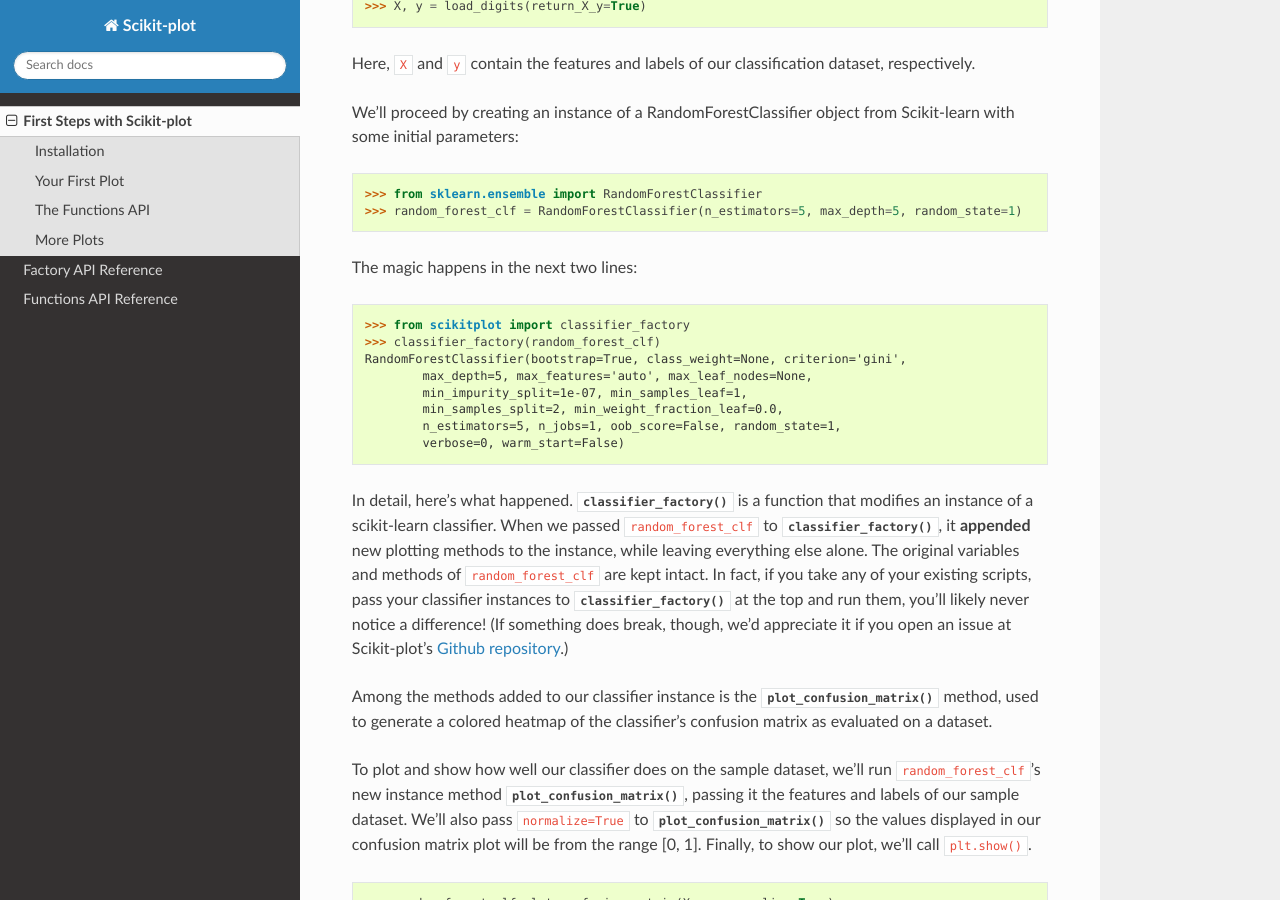
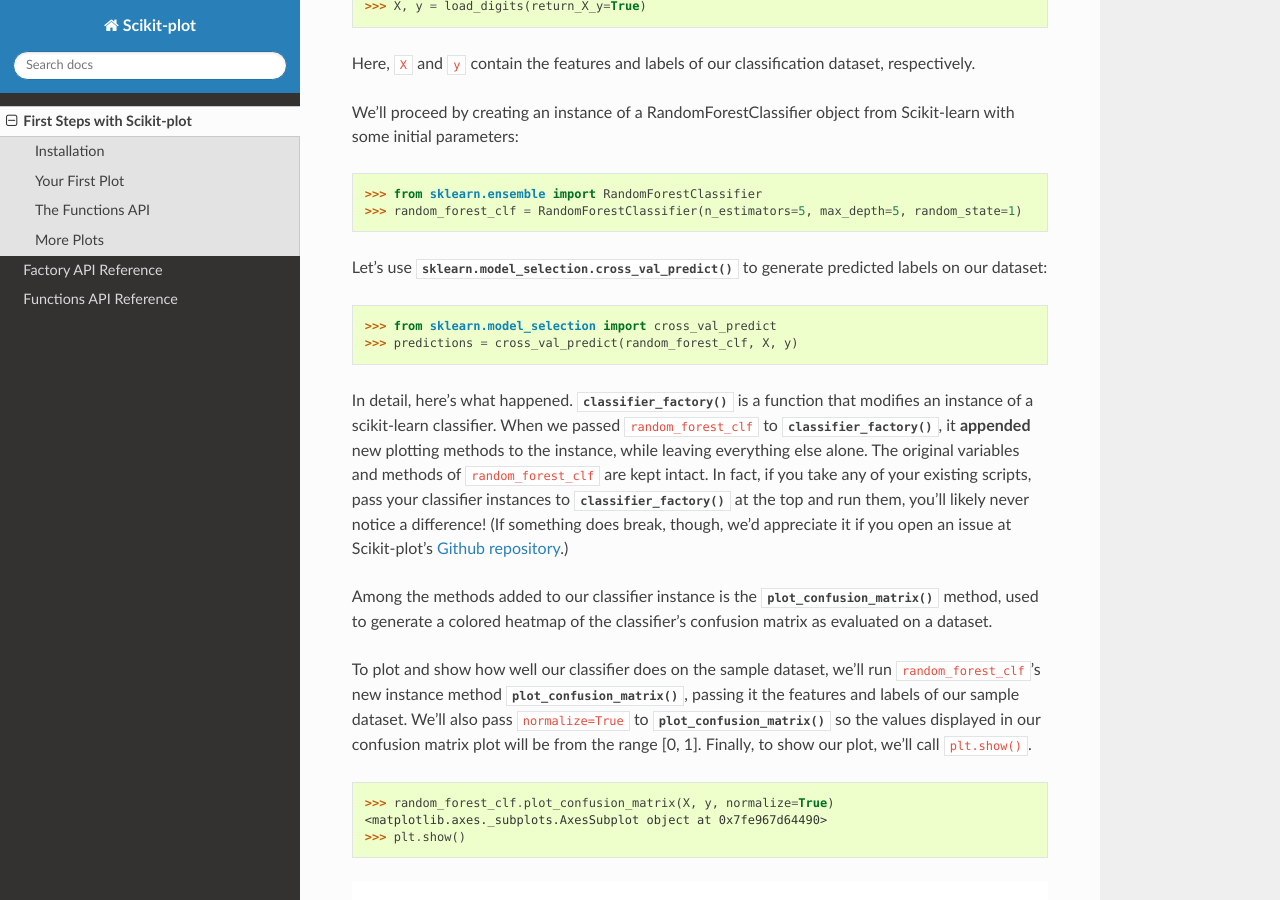
Before and after one commit to reiinakano/scikit-plot, a Sphinx documentation site: the page built from docs/Quickstart.rst, in a window 1280 px wide and 900 px high, scrolled down 1178 px. Built offline with Sphinx 7.4.7 and the Read the Docs theme 2.0.0, drawn with Linux system fonts in a browser that asks for light colours.

Commit message:
unfinished quickstart

```diff
--- a/docs/Quickstart.rst
+++ b/docs/Quickstart.rst
@@ -46,16 +46,10 @@ We'll proceed by creating an instance of a RandomForestClassifier object from Sc
     >>> from sklearn.ensemble import RandomForestClassifier
     >>> random_forest_clf = RandomForestClassifier(n_estimators=5, max_depth=5, random_state=1)
 
-The magic happens in the next two lines::
+Let's use :func:`sklearn.model_selection.cross_val_predict` to generate predicted labels on our dataset::
 
-    >>> from scikitplot import classifier_factory
-    >>> classifier_factory(random_forest_clf)
-    RandomForestClassifier(bootstrap=True, class_weight=None, criterion='gini',
-            max_depth=5, max_features='auto', max_leaf_nodes=None,
-            min_impurity_split=1e-07, min_samples_leaf=1,
-            min_samples_split=2, min_weight_fraction_leaf=0.0,
-            n_estimators=5, n_jobs=1, oob_score=False, random_state=1,
-            verbose=0, warm_start=False)
+    >>> from sklearn.model_selection import cross_val_predict
+    >>> predictions = cross_val_predict(random_forest_clf, X, y)
 
 In detail, here's what happened. :func:`~scikitplot.classifier_factory` is a function that modifies an instance of a scikit-learn classifier. When we passed ``random_forest_clf`` to :func:`~scikitplot.classifier_factory`, it **appended** new plotting methods to the instance, while leaving everything else alone. The original variables and methods of ``random_forest_clf`` are kept intact. In fact, if you take any of your existing scripts, pass your classifier instances to :func:`~scikitplot.classifier_factory` at the top and run them, you'll likely never notice a difference! (If something does break, though, we'd appreciate it if you open an issue at Scikit-plot's `Github repository <https://github.com/reiinakano/scikit-plot>`_.)
 
```
